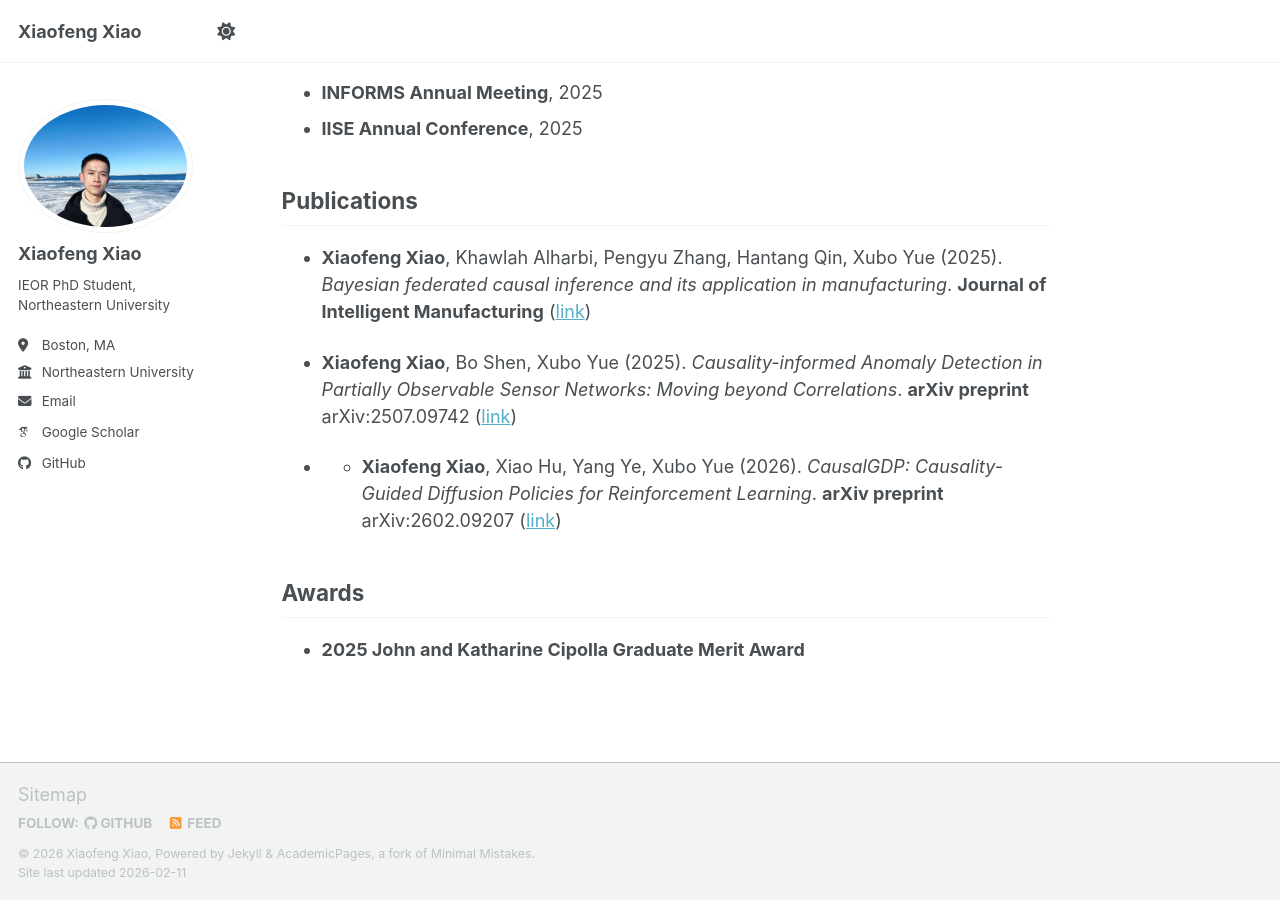
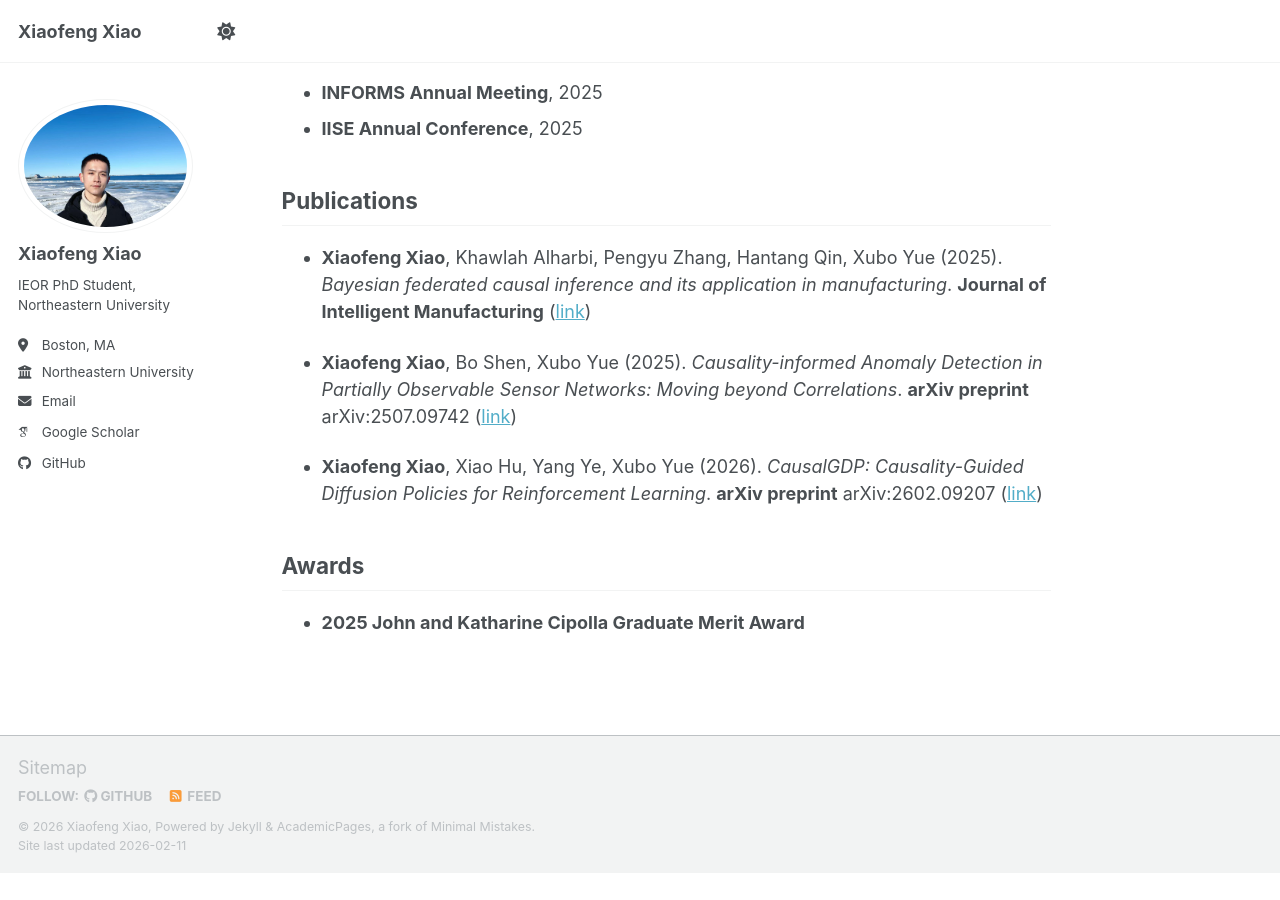
Before and after one commit to xx987/xx987.github.io, a Jekyll site: the page built from _pages/about.md, in a window 1280 px wide and 900 px high, scrolled down 503 px. Built offline with Jekyll 4.4.1, drawn with Linux system fonts in a browser that asks for light colours; some web fonts are replaced; a script bundle is joined from its source files by our own code; library files that are not in the unit come from our copies; after the commit the page ends 1376 px from its top, so only the background shows below that.

```diff
--- a/_pages/about.md
+++ b/_pages/about.md
@@ -24,7 +24,7 @@ My research interests include causal machine learning (theory, inference, discov
 
 - **Xiaofeng Xiao**, Bo Shen, Xubo Yue (2025). *Causality-informed Anomaly Detection in Partially Observable Sensor Networks: Moving beyond Correlations*. **arXiv preprint** arXiv:2507.09742 ([link](https://scholar.google.com/citations?view_op=view_citation&hl=en&user=dBEB9RoAAAAJ&citation_for_view=dBEB9RoAAAAJ:u-x6o8ySG0sC))
 
-- - **Xiaofeng Xiao**, Xiao Hu, Yang Ye, Xubo Yue (2026). *CausalGDP: Causality-Guided Diffusion Policies for Reinforcement Learning*. **arXiv preprint** arXiv:2602.09207 ([link](https://arxiv.org/abs/2602.09207))
+- **Xiaofeng Xiao**, Xiao Hu, Yang Ye, Xubo Yue (2026). *CausalGDP: Causality-Guided Diffusion Policies for Reinforcement Learning*. **arXiv preprint** arXiv:2602.09207 ([link](https://arxiv.org/abs/2602.09207))
 
 
 
```
